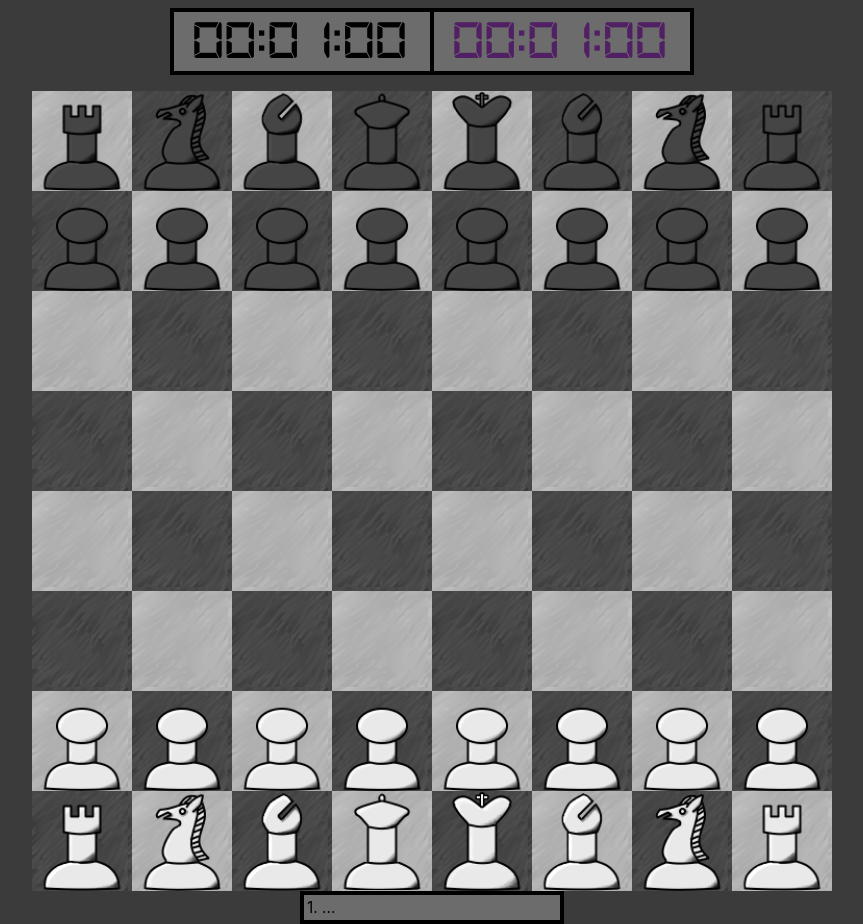
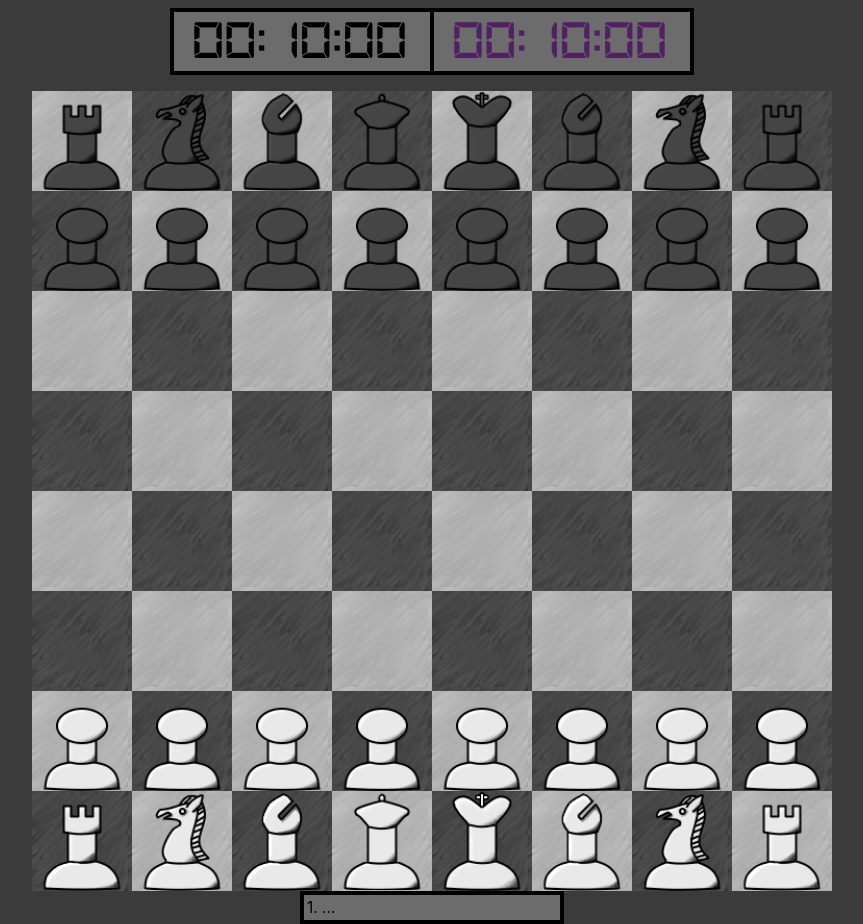
Before and after one commit to JamesLeeks/chess-app, a React (Create React App) app: page / in a window 1280 px wide. Shown: the whole page, without its empty margins (208-1071 px from the left). Built offline with nearby package versions, Linux system fonts and the light colour scheme.

Commit message:
show milliseconds when time is low

```diff
--- a/src/components/Clock.tsx
+++ b/src/components/Clock.tsx
@@ -5,13 +5,12 @@ export type ClockProps = {
 
 export function ClockComponent(props: ClockProps) {
 	const { time, isActive } = props;
-	let hours = 0;
-	let minutes = 0;
-	let seconds = 0;
+
 	// CONVERT TIME
-	hours = Math.floor(time / 3600);
-	minutes = Math.floor(time / 60) % 60;
-	seconds = Math.floor(time % 60);
+	const hours = Math.floor(time / 3600);
+	const minutes = Math.floor(time / 60) % 60;
+	const seconds = Math.floor(time % 60);
+	const milliseconds = Math.round((time - Math.floor(time)) * 100);
 	// if (time >= 3600) {
 	// 	hours = Math.floor(time / 60);
 	// 	minutes = time % 60;
@@ -26,10 +25,18 @@ export function ClockComponent(props: ClockProps) {
 	// }
 	// TODO: when time low show milliseconds
 	const classString = isActive ? "clock active" : "clock";
+	if (time > 30) {
+		return (
+			<div className={classString}>
+				{String(hours).padStart(2, "0")}:{String(minutes).padStart(2, "0")}:
+				{String(seconds).padStart(2, "0")}
+			</div>
+		);
+	}
 	return (
 		<div className={classString}>
-			{String(hours).padStart(2, "0")}:{String(minutes).padStart(2, "0")}:
-			{String(seconds).padStart(2, "0")}
+			{String(minutes).padStart(2, "0")}:{String(seconds).padStart(2, "0")}.
+			{String(milliseconds).padStart(2, "0")}
 		</div>
 	);
 }
--- a/src/components/Game.tsx
+++ b/src/components/Game.tsx
@@ -113,7 +113,13 @@ export function GameComponent() {
 	}
 
 	if (game.isActive()) {
-		setTimeout(updateClock, 500);
+		const currentTurnTime =
+			game.currentTurn === "white" ? game.whiteTime : game.blackTime;
+		if (currentTurnTime > 30) {
+			setTimeout(updateClock, 500);
+		} else {
+			setTimeout(updateClock, 100);
+		}
 	}
 
 	const boardToUse = selectedHistoryItem
--- a/src/core/game.ts
+++ b/src/core/game.ts
@@ -33,8 +33,8 @@ export class Game {
 		this._board = board;
 		this._history = history ?? [];
 		this._currentTurn = currentTurn ?? "white";
-		this._whiteTimeRemainingAtStartOfTurn = whiteTime ?? 60;
-		this._blackTimeRemainingAtStartOfTurn = blackTime ?? 60;
+		this._whiteTimeRemainingAtStartOfTurn = whiteTime ?? 600;
+		this._blackTimeRemainingAtStartOfTurn = blackTime ?? 600;
 		this._turnStartTime = new Date();
 		this._gameResult = this.getGameResult();
 	}
```
